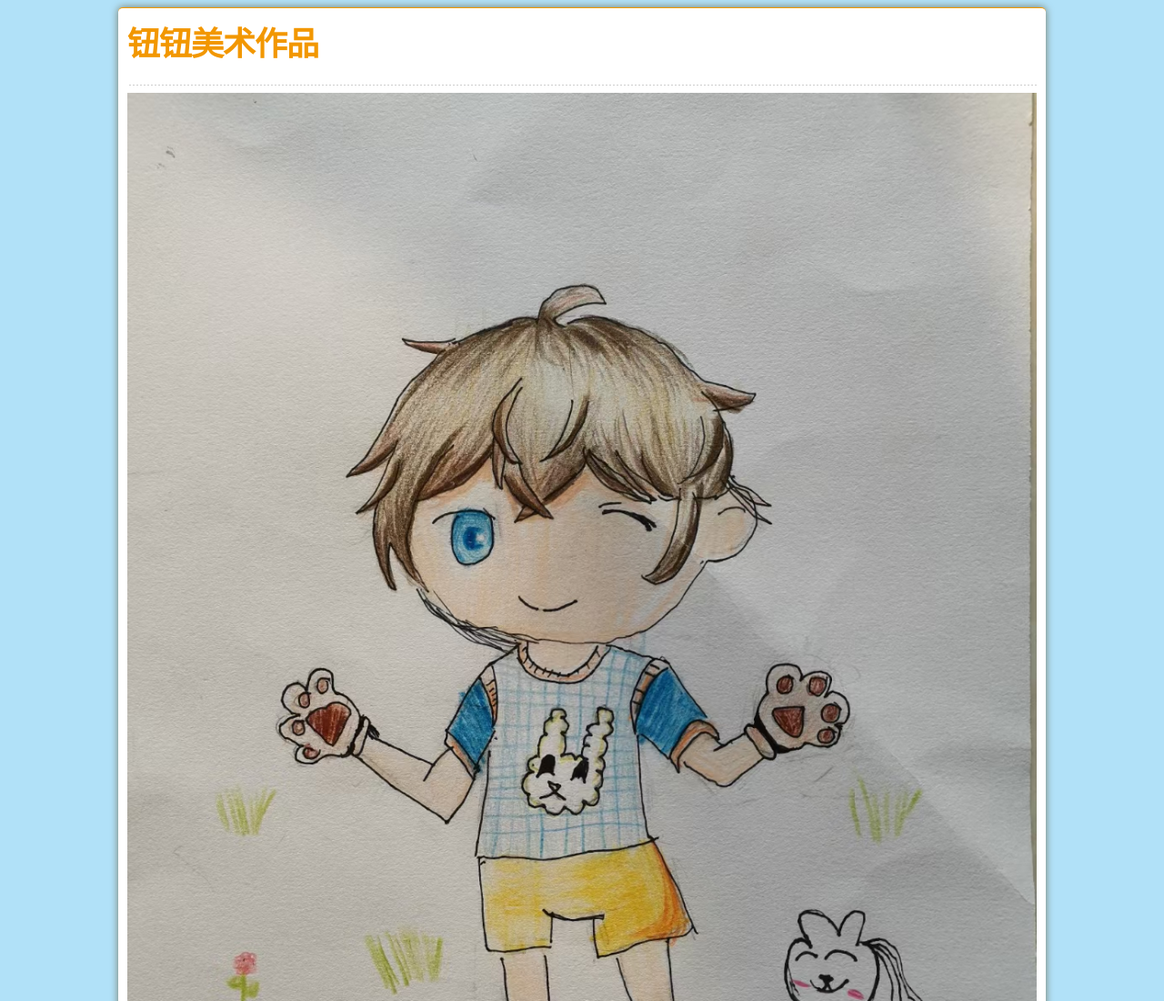
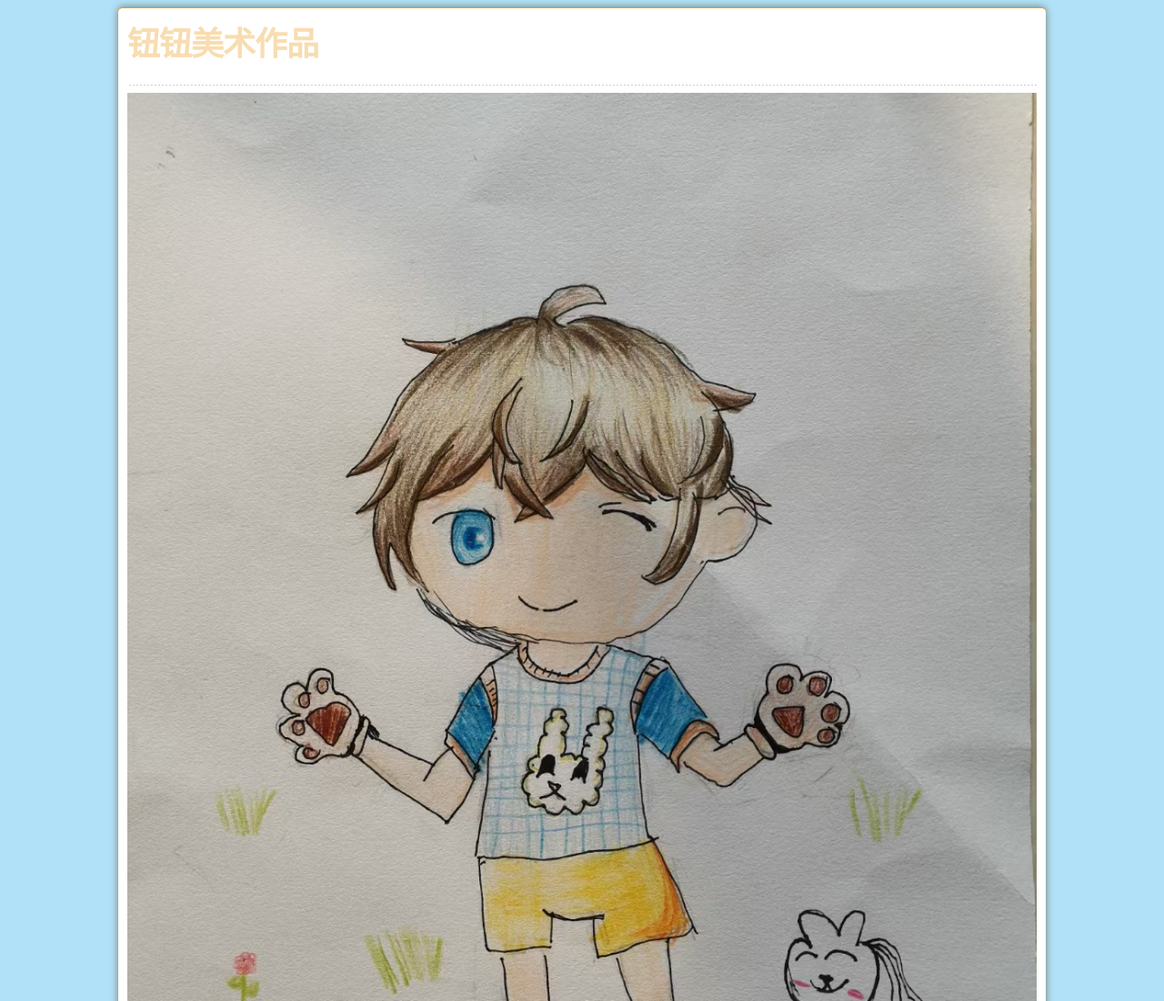
Before and after one commit to niupaint/niupaint.github.io, a plain HTML site: page index.html in a window 1280 px wide. Shown: the top 1100 px of the page at 91% size. Drawn offline with Linux system fonts and the light colour scheme.

Commit message:
Update stylesheet.css

```diff
--- a/stylesheets/stylesheet.css
+++ b/stylesheets/stylesheet.css
@@ -56,7 +56,7 @@ body {
 h1, h2, h3, h4, h5, h6 {
   margin: 10px 0;
   font-weight: 700;
-  color:#f29700;
+  color:#f8ddb1;
   font-family: system-ui,Helvetica,Arial,sans-serif,"Apple Color Emoji","Segoe UI Emoji","Segoe UI Symbol";
   letter-spacing: -1px;
 }
```
